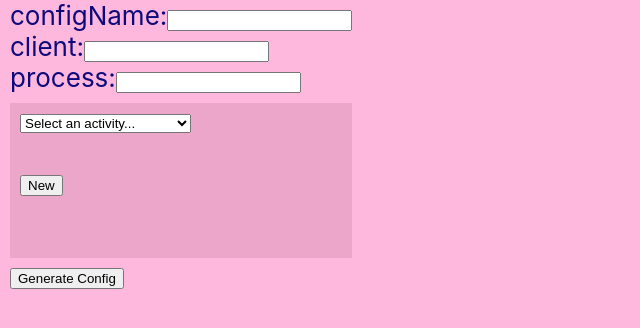
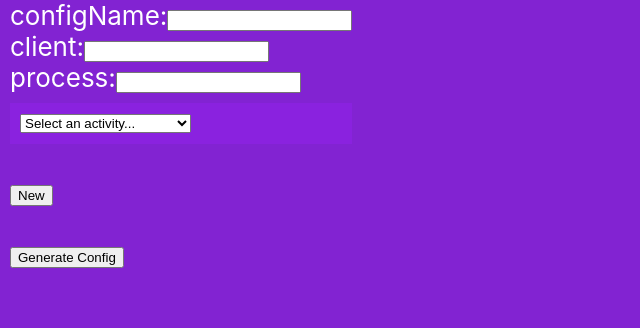
Before and after one commit to ashleypotts/test, a React (Create React App) app: page / in a window 1280 px wide. Shown: the top 328 px of the page, without its empty margins (0-640 px from the left). Built offline with nearby package versions, Linux system fonts and the light colour scheme.

Commit message:
Delete button works

```diff
--- a/src/App.css
+++ b/src/App.css
@@ -14,19 +14,19 @@
 }
 
 .App-header {
-  background-color: #ffb8dd;
+  background-color: #8223D2;
   min-height: 100vh;
   display: flex;
   flex-direction: left;
   align-items: left;
   justify-content: left;
   font-size: calc(10px + 2vmin);
-  color: rgb(14, 10, 123);
+  color: rgb(255, 255, 255);
   padding-left: 10px;
 }
 
 .App-box {
-  background-color: #eba6c9;
+  background-color: #8a22df;
   flex-direction: left;
   align-items: left;
   justify-content: left;
@@ -34,6 +34,7 @@
   color: rgb(14, 10, 123);
   padding-left: 10px;
   margin-top: 10px;
+  padding-bottom: 10px;
 }
 .App-link {
   color: #5ddcff;
--- a/src/components/newActivity.js
+++ b/src/components/newActivity.js
@@ -1,6 +1,6 @@
 import Drop from './dropdown';
 import { useState } from 'react';
-import { Component } from 'react';
+import { v4 as uuidv4 } from 'uuid';
 import './../App.css';
 
 const activities = [
@@ -24,52 +24,56 @@ const activities = [
 ]
 
 function MakeActivities(){
-    const [activityList, setActivityList] = useState([{activity: ""}]);
 
+    const [activityList, setActivityList] = useState([{id: uuidv4(), activity: ""}]);
+
+    let handleChange = (e,id) => {
+        const { name, value } = e.target;
+        setActivityList(prevList => {
+            return prevList.map(activity=> {
+                if (activity.id === id) {
+                    return {...activity, [name]: value};
+                }
+                return activity;
+            })
+        })
+    };
     let handleNew = () => {
-        setActivityList([...activityList, {activity: ""}]);
-      };
-    let handleChange = (e,index) => {
-        let list = [...activityList];
-        list[index][e.target.activity]=e.target.name;
-        setActivityList(list);
+        setActivityList(prevList=>[...prevList, {id:uuidv4(), activity:""}]);
     };
-    let handleDelete = (index) => {
-        let list = [...activityList];
-        list.splice(index, 1);
-        setActivityList(list);
+    let handleDelete = (id) => {
+        setActivityList(prevList => prevList.filter(activity => activity.id !== id));
     };
 
-    function NewActivity(i) {
+    function NewActivity({id, activity}) {
         return(
             <div>
-                <select id="activity" name="activity" onSelect={e=>handleChange(e,i)}>
-                <option selected="true" disabled="true" value="Select an activity...">Select an activity...</option>
-                {activities.map(function(drop) {
+                <select id='{activity${i}}' name="activity" value={activity || ''} onChange={(e)=>handleChange(e,id)}>
+                <option disabled value="">Select an activity...</option>
+                {activities.map(function(drop, index) {
                     return (
-                        <Drop title={drop.title}/>
-                    )
+                        <Drop key={index} title={drop.title}/>
+                    );
                 })
                 }
             </select>
+            {activityList.length !== 1 && (<button onClick={()=>handleDelete(id)}>Delete</button>)}
             </div>
         )
     }
 
     return(
         <form>
-        {activityList.map((singleActivity, index) => (
-            <div className="App-box">
-            <NewActivity i={index}/>
-            {activityList.length !== 1 && (<button onClick={()=>handleDelete(index)}>Delete</button>)}
-            {activityList.length - 1 === index &&
-            <div>
-                <br/>
-                <button onClick={handleNew}>New</button>
-            </div>}
-            <br/><br/>
+        {activityList.map((singleActivity) => (
+            <div className="App-box" key={singleActivity.id}>
+            <NewActivity id={singleActivity.id} activity={singleActivity.activity}/>
             </div>
-      ))}
+        ))}
+        <br/>
+        <div key={activityList.length}>
+            <button onClick={handleNew}>New</button>
+        </div>
+        <br/>
         </form>
     )
 }
```
